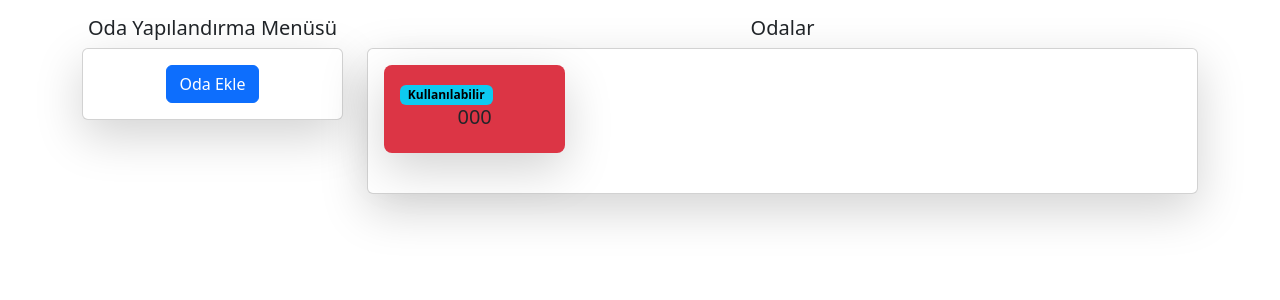
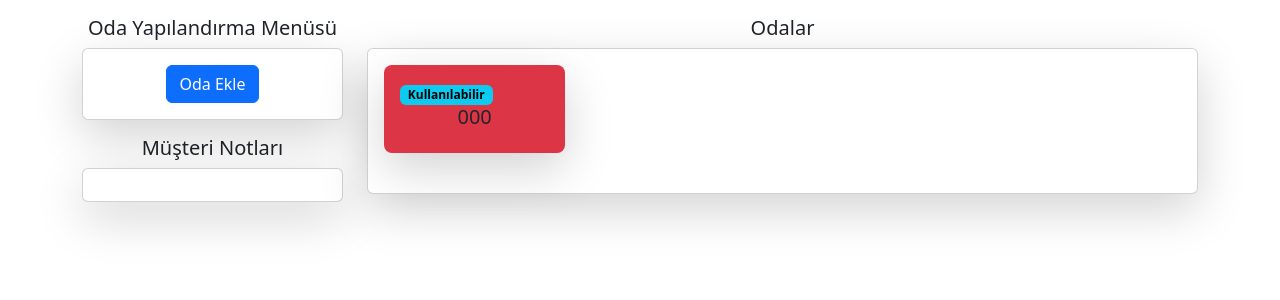
Before and after one commit to Alimddar/OtelKayit, a Django app: template OtelApp/templates/otel.html in a window 1280 px wide. Shown: the part 56-356 px from the top of the page. Run offline with Django 4.2, Linux system fonts and the light colour scheme; the template is opened without the code that fills it: most values are stand-ins (such as "Sample title", 1, 10 or a date in 2020).

Commit message:
Müşteri Notları Paneli Yapıldı && Bazı Hatalar Giderildi

```diff
--- a/OtelApp/models.py
+++ b/OtelApp/models.py
@@ -33,6 +33,7 @@
         return str((self.roomnumber))
 
 class KonukBilgileri(models.Model):
+    otel = models.ForeignKey(OtelYonetim, verbose_name=("Otel"), on_delete=models.CASCADE)
     room = models.ForeignKey(OtelOda, verbose_name=("Oda Tipi"), on_delete=models.CASCADE)
     first_name = models.CharField(("Konaklayan Adı"), max_length=50)
     last_name = models.CharField(("Konaklayan Soyadı"), max_length=50)
--- a/OtelApp/templates/otel.html
+++ b/OtelApp/templates/otel.html
@@ -19,6 +19,22 @@
                     <div class="text-center">
                         <button type="button" class="btn btn-primary" data-bs-toggle="modal"
                             data-bs-target="#roomadd">Oda Ekle</button>
+                    </div>
+                </div>
+            </div>
+            <div class="row mt-3">
+                <div class="col-md-12">
+                    <h5 class="text-center">Müşteri Notları</h5>
+                    <div class="card shadow-lg">
+                        <div class="card-body">
+                            {% for musteri in musteriler %}
+                              {% if musteri.guest_note %}
+                                <a href="{% url 'musteridetay' musteri.id %}" class="link-underline link-underline-opacity-0">
+                                    <p class="text-center">{{musteri.first_name}} {{musteri.last_name}}
+                                        <span class="badge bg-danger ms-1">Not</span><span class="badge bg-danger ms-1">{{musteri.room}}</span></p></a>
+                              {% endif %}
+                            {% endfor %}
+                        </div>
                     </div>
                 </div>
             </div>
--- a/OtelApp/views.py
+++ b/OtelApp/views.py
@@ -56,6 +56,10 @@
     odalar = OtelOda.objects.filter(otel__owner = request.user).all()
 
     context['odalar'] = odalar
+
+    musteriler = KonukBilgileri.objects.filter(otel__owner = request.user).all()
+    context['musteriler'] = musteriler
+
 
     return render(request, "otel.html", context)
 
```
Also changed, not shown: OtelApp/templates/roomdetail.html (+5 -2 lines), OtelAppApi/views.py (+16 -10 lines), OtelApp/migrations/0016_konukbilgileri_otel.py (added), Uploads/Logo/126997544_mtMzZ3f.jpeg (added), Uploads/Logo/126997544_tA6UwUe.jpeg (added).
